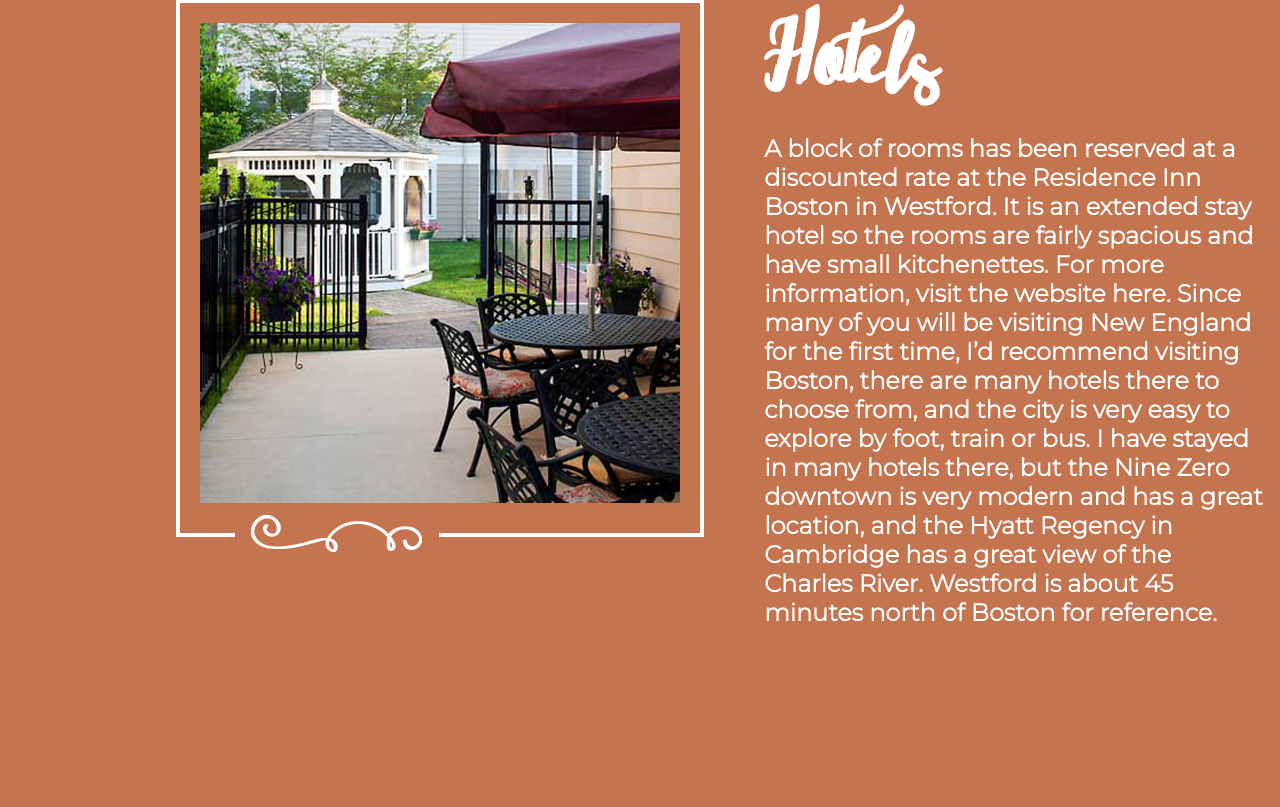
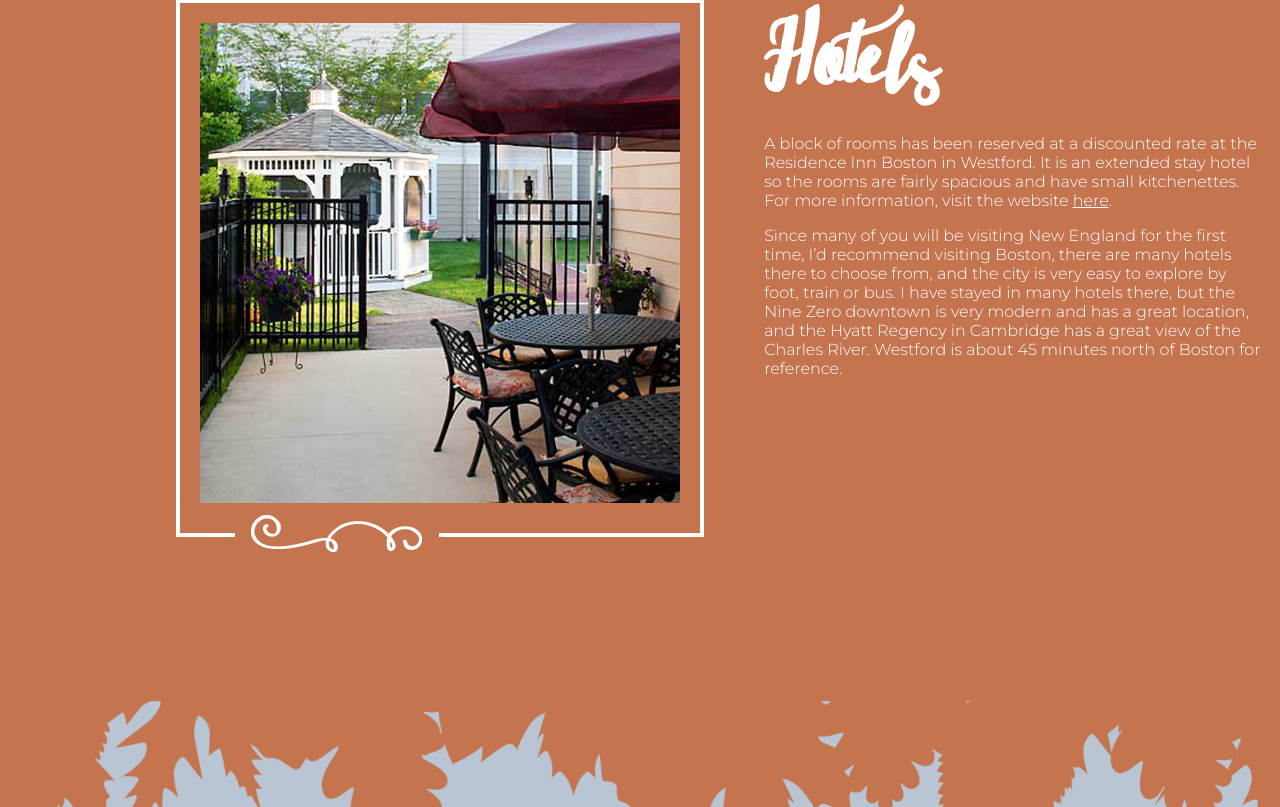
Before and after one commit to censhin/njsquared, a website: page app/public/index.html in a window 1280 px wide. Shown: the part 3893-4700 px from the top of the page. Drawn offline with Linux system fonts and the light colour scheme.

Commit message:
fix(all): fixed some styling issues

```diff
--- a/app/public/css/main.css
+++ b/app/public/css/main.css
@@ -238,6 +238,10 @@ body {
   background: #c4744f;
 }
 
+#hotel a {
+  color: #ffffff;
+}
+
 #sights {
   color: #000000;
   background: #b9c5d2;
--- a/app/public/index.html
+++ b/app/public/index.html
@@ -160,13 +160,14 @@ drow ninit.You’refu    ckingdead,kiddo .Whatthefuckdidyoujus
           </div>
           <div class="text-container">
             <h1>Hotels</h1>
-            <p><b>A block of rooms has been reserved at a discounted rate at the Residence Inn Boston in Westford.
-It is an extended stay hotel so the rooms are fairly spacious and have small kitchenettes. For more information, visit the website here.
+            <p>A block of rooms has been reserved at a discounted rate at the Residence Inn Boston in Westford.
+            It is an extended stay hotel so the rooms are fairly spacious and have small kitchenettes. For more information, visit the website
+            <a href="http://www.marriott.com/hotels/travel/bosrw-residence-inn-boston-westford">here</a>.</p>
 
-Since many of you will be visiting New England for the first time, I’d recommend visiting Boston,
+            <p>Since many of you will be visiting New England for the first time, I’d recommend visiting Boston,
 there are many hotels there to choose from, and the city is very easy to explore by foot, train or bus.
 I have stayed in many hotels there, but the Nine Zero downtown is very modern and has a great location, and the Hyatt Regency in Cambridge has a great view of the Charles River.
-Westford is about 45 minutes north of Boston for reference.
+Westford is about 45 minutes north of Boston for reference.</p>
           </div>
         </div>
       </section>
@@ -251,8 +252,8 @@ Boloco (Nutella milkshake is why it’s on the list, burritos are decent)</p>
         <div id="registry-wrapper">
           <h1>Our Registry</h1>
           <p>Your presence at our wedding is the greatest gift, no gift is required. However, if you wish to honor us with a gift, our registry can be found:</p>
-          <img src="img/swirly-L.png"></img>
-          <a href="http://thkfl.com/njsquared">here</a>
+          <img src="img/swirly-L.png" class="link-img"></img>
+          <a href="http://thkfl.com/njsquared" class="link-img">here</a>
           <img src="img/swirly-R.png"></img>
         </div>
       </section>
@@ -263,7 +264,7 @@ Boloco (Nutella milkshake is why it’s on the list, burritos are decent)</p>
         </div>
         <div class="content-wrapper">
           <div class="form">
-            <h1>RSVP</h1>
+            <h1>R S V P</h1>
             <form action="http://localhost:3000/guests" method="post">
               <div class="form-field">
                 <label for="name">Your Name</label>
@@ -281,6 +282,7 @@ Boloco (Nutella milkshake is why it’s on the list, burritos are decent)</p>
                 <label for="password">Password</label>
                 <input type="text" id="password" name="password">
               </div>
+              <br /><br />
               <div class="form-button">
                   <button type="submit">Submit</button>
               </div>
```
